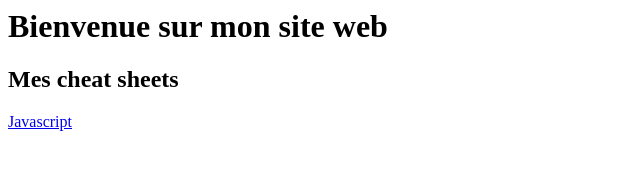
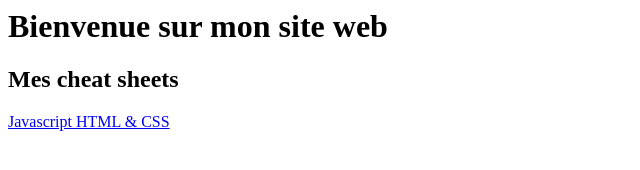
Before and after one commit to Pleymin/pleymin.github.io, a plain HTML site: page index.html in a window 1280 px wide. Shown: the whole page, without its empty margins (0-640 px from the left). Drawn offline with Linux system fonts and the light colour scheme.

Commit message:
Update index.html

```diff
--- a/index.html
+++ b/index.html
@@ -2,3 +2,5 @@
 
 <h2> Mes cheat sheets </h2>
 <a href="https://hackmd.io/2DyNCQqgTxi_QvmrVSE6hg"> Javascript </a>
+
+<a href="https://hackmd.io/6VLKHMk5Q36Ylhfs40eGWg"> HTML & CSS </a>
```
